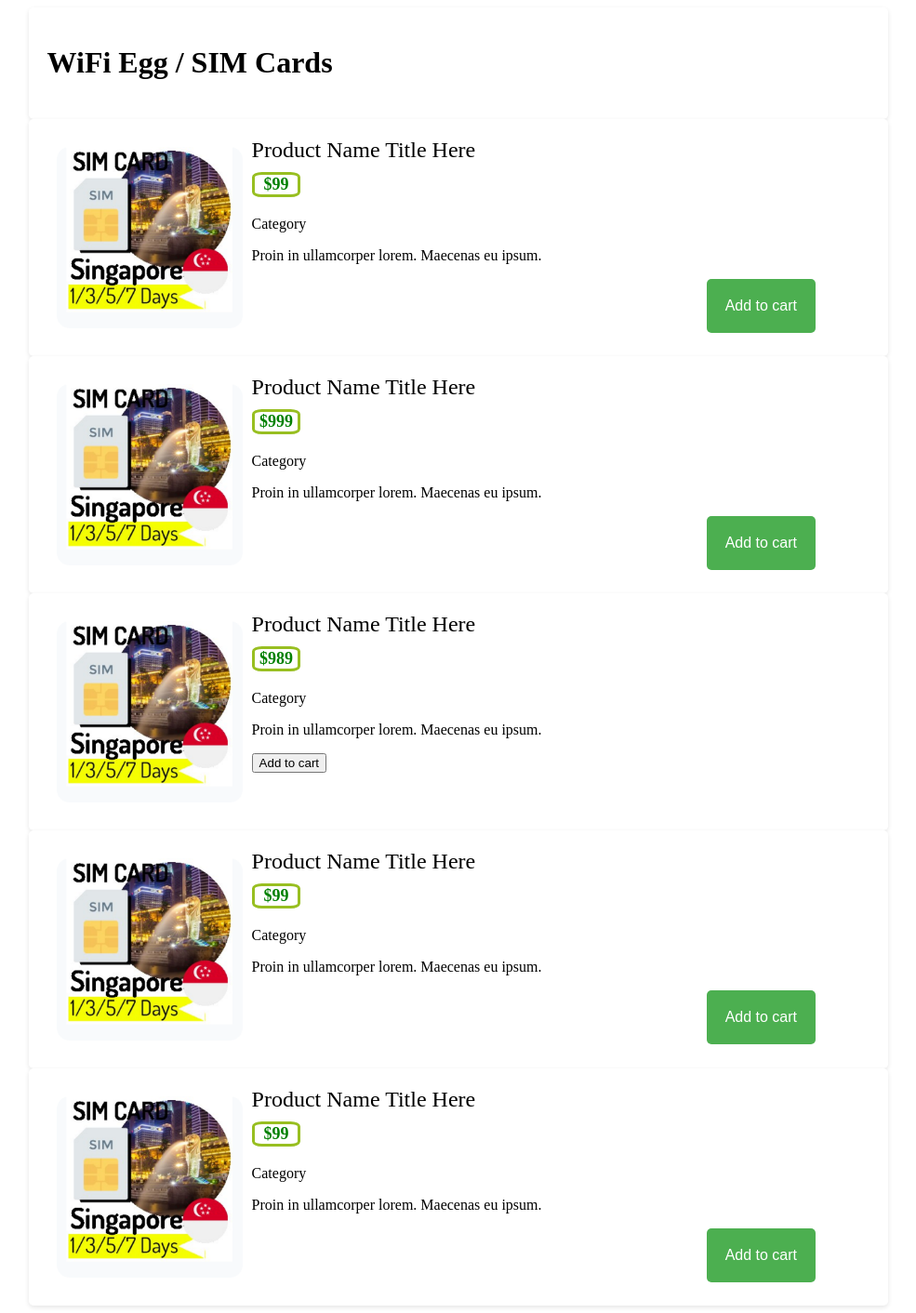
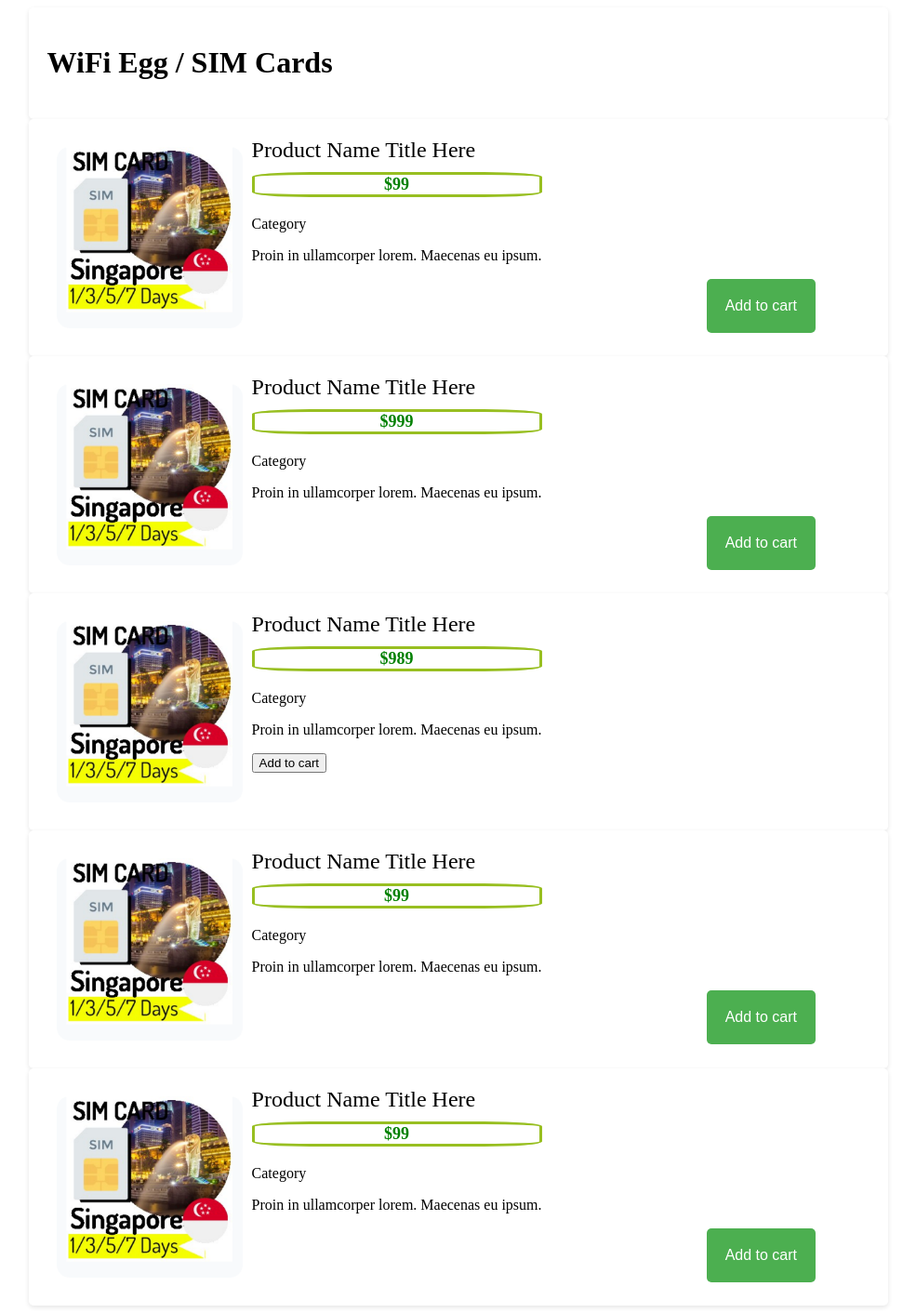
Before and after one commit to LilyChing/E-commerce-group-project, a PHP site: page /wifi-egg.php in a window 1280 px wide. Shown: the whole page at 93% size, without its empty margins (147-1132 px from the left). Run offline with PHP 8.4, Linux system fonts and the light colour scheme.

Commit message:
update style of product-price

```diff
--- a/Client/wifi-egg.css
+++ b/Client/wifi-egg.css
@@ -37,7 +37,7 @@ CSS styles body {
     margin-bottom: 20px;
     border-style: solid;
     border-color: #98bf21;
-    width: 15%;
+    padding: 0 12px;
     border-radius: 20%;
     color: green;
 }
```
